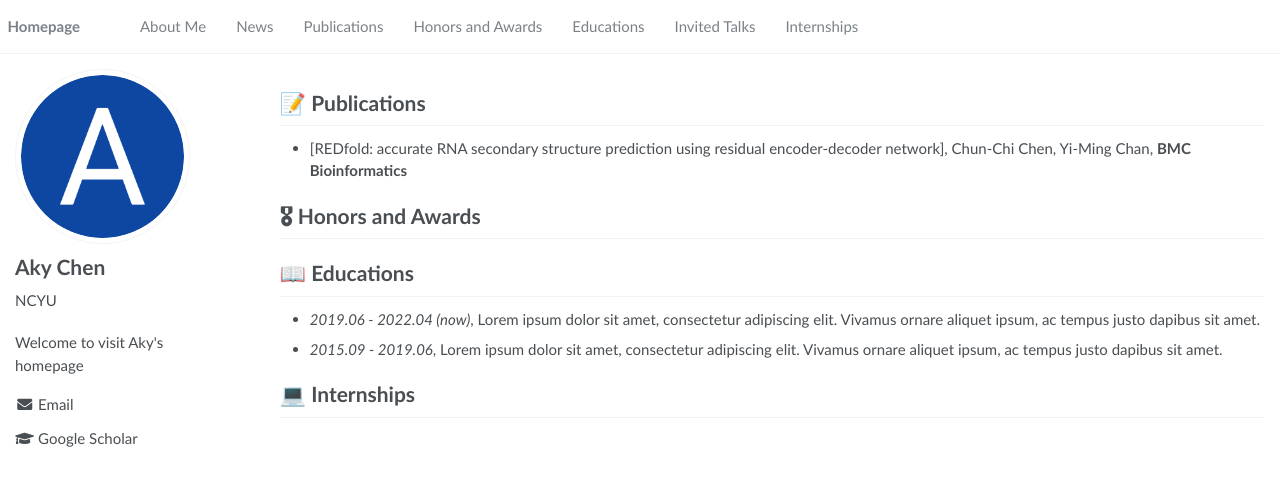
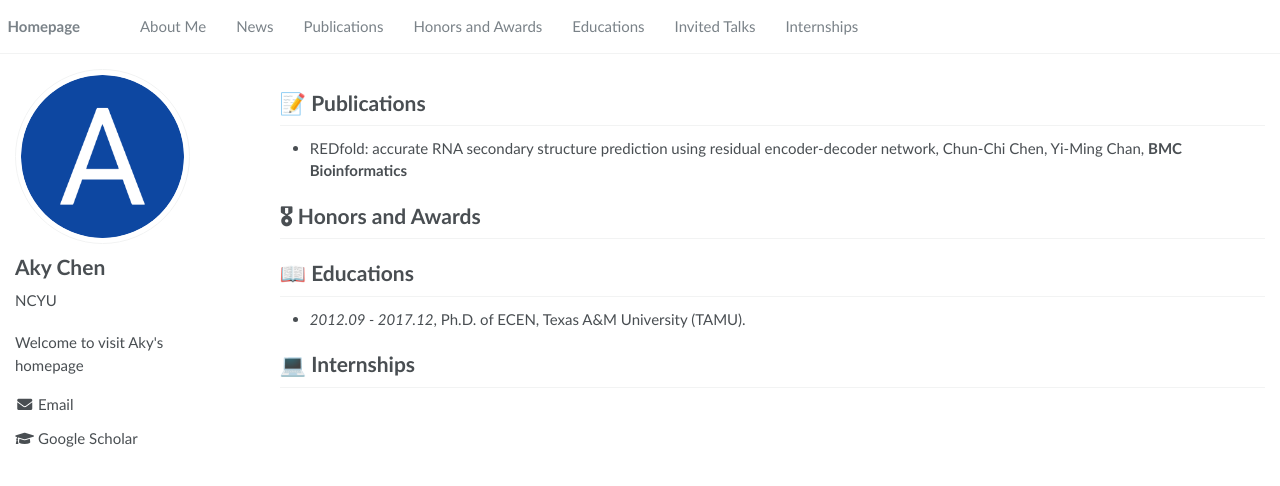
Before and after one commit to aky3100/aky3100.github.io, a Jekyll site: the page built from _pages/about.md, in a window 1280 px wide. Shown: the top 486 px of the page. Built offline with Jekyll 4.4.1, drawn with Linux system fonts in a browser that asks for light colours.

Commit message:
Update about.md

```diff
--- a/_pages/about.md
+++ b/_pages/about.md
@@ -31,9 +31,7 @@ redirect_from:
 
 
 # 📖 Educations
-- *2019.06 - 2022.04 (now)*, Lorem ipsum dolor sit amet, consectetur adipiscing elit. Vivamus ornare aliquet ipsum, ac tempus justo dapibus sit amet.
-- *2015.09 - 2019.06*, Lorem ipsum dolor sit amet, consectetur adipiscing elit. Vivamus ornare aliquet ipsum, ac tempus justo dapibus sit amet.
-
+- *2012.09 - 2017.12*, Ph.D. of ECEN, Texas A&M University (TAMU).
 
 
 # 💻 Internships
```
Also changed, not shown: other parts of _pages/about.md (+1 -1 lines).
